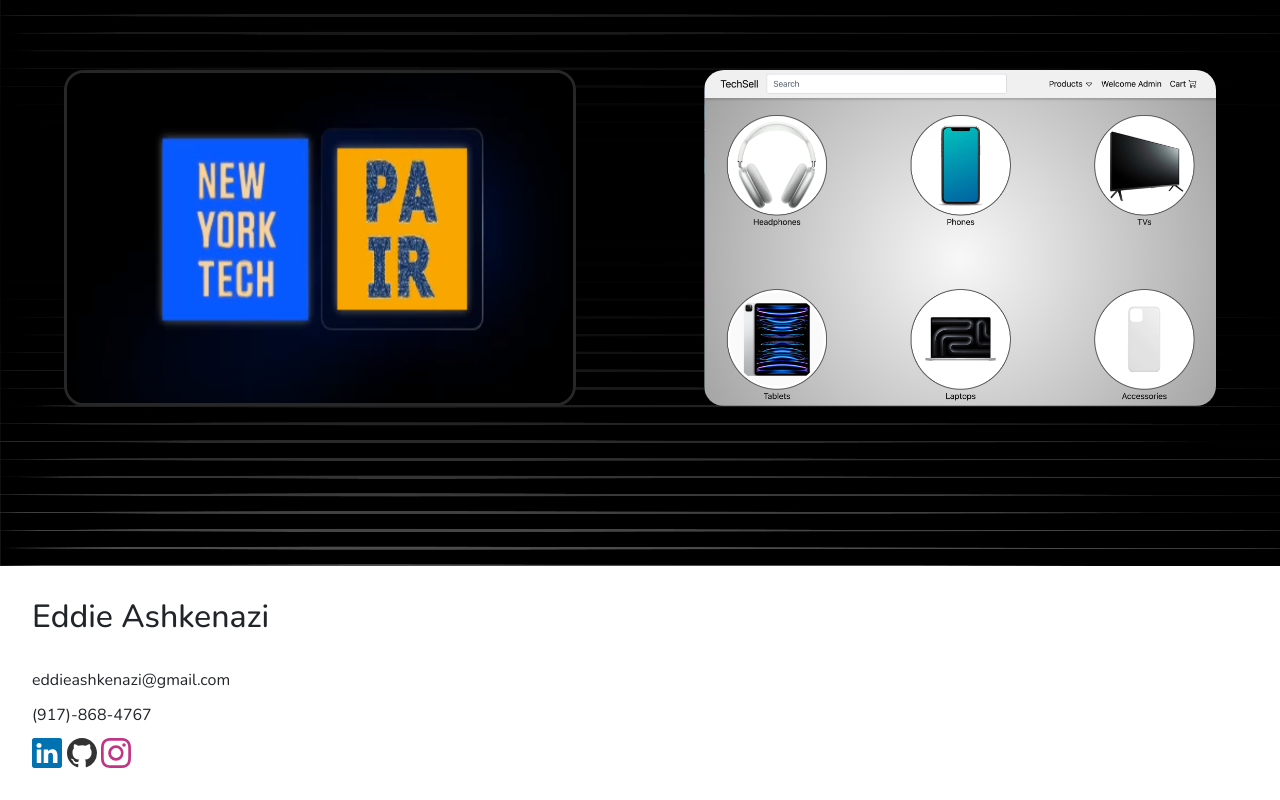
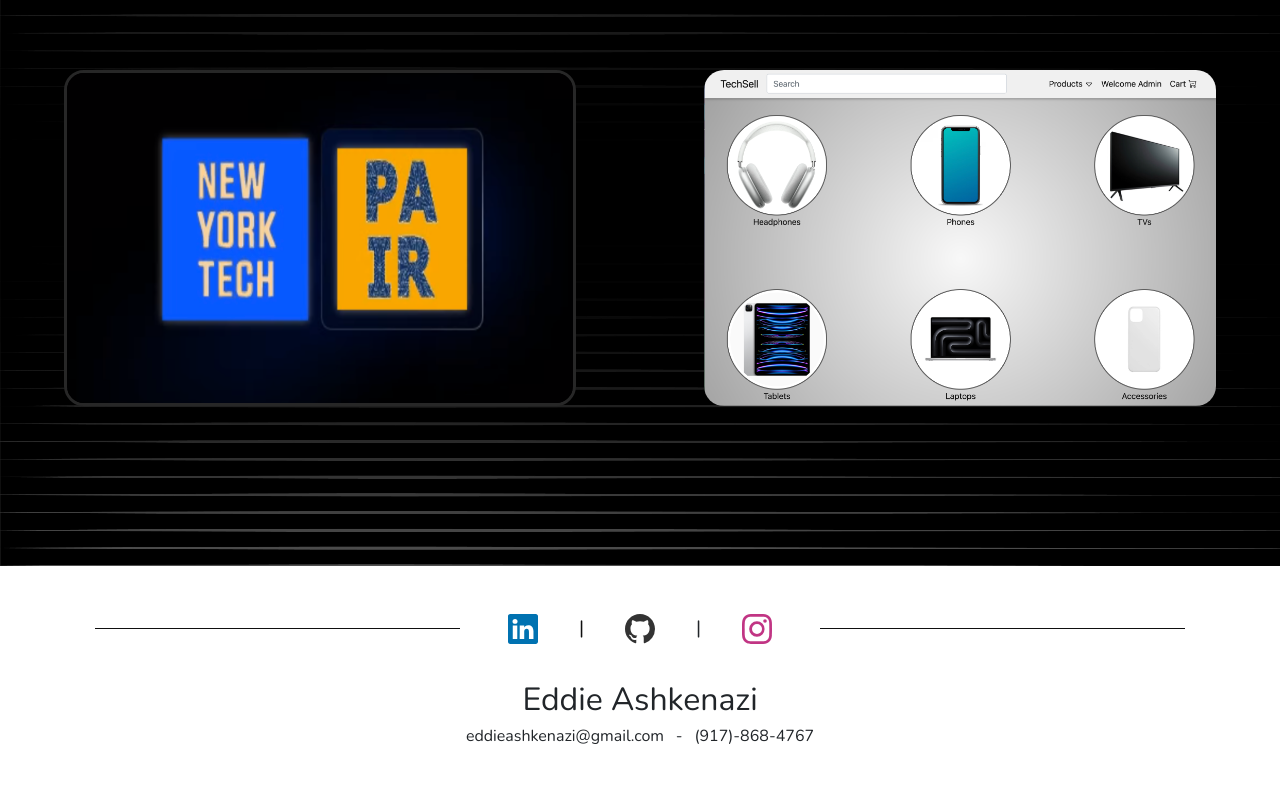
Before and after one commit to eddieash123/portfolio, an Angular app: page / in a window 1280 px wide. Shown: the part 2067-2867 px from the top of the page. Built offline with nearby package versions, Linux system fonts and the light colour scheme.

Commit message:
redesign footer

```diff
--- a/src/app/footer/footer.component.css
+++ b/src/app/footer/footer.component.css
@@ -5,47 +5,43 @@
     position: relative;
     z-index: 2;
     background-color: white;
-    justify-content: space-between;
-    bottom: 0;
     font-family:'Nunito', 'Comfortaa', sans-serif;
+    display: flex;
+    justify-content: center;
 }
 
-.about{
+.footer{
     display: flex;
-    width: 30%;
-    justify-content: space-between;
+    flex-direction: column;
+    align-items: center;
+    width: 360px;
 }
 
 .link{
     color: var(--dark-grey);
 }
 
+.line{
+    border-top: 1.5px solid var(--black);
+    position: relative;
+    top: 30px;
+    width: 30%;
+}
+
+.logo{
+    font-size: 32px;
+}
+
 .personal{
     display: flex;
-    flex-direction: column;
-    justify-content: space-between;
-    height: 100px;
+    justify-content: space-around;
+    width: 360px;
 }
 
 .personal-links{
     display: flex;
     justify-content: space-between;
-    width: 50%;
+    width: 360px;
+    margin: 1rem 0 2rem 0;
+    padding: 0 3rem 0 3rem;
 }
-
-@media (max-width: 1000px) {
-    .about{
-        width: 40%;
-    }
-}
-
-@media (max-width: 750px) {
-    body{
-        display: block;
-    }
-
-    .about{
-        width: 100%;
-        margin-top: 2rem;
-    }
-}
--- a/src/app/footer/footer.component.html
+++ b/src/app/footer/footer.component.html
@@ -7,26 +7,21 @@
     <title>Document</title>
 </head>
 <body>
-    <div class="logo">
-        <h2>Eddie Ashkenazi</h2> <br>
-    </div>
-    <div class="about">
-        <div class="personal">
-            <a>eddieashkenazi@gmail.com</a>
-            <a>(917)-868-4767</a>
+    <div class="line"></div>
+<div class="footer">
     <div class="personal-links">
         <!-- linked in link -->
         <a href="http://www.linkedin.com/in/edward-ashkenazi-5ab0b6229" target="_blank" class="link">
             <svg xmlns="http://www.w3.org/2000/svg" width="30" height="30" fill="#0072b1" class="bi bi-linkedin" viewBox="0 0 16 16">
                 <path d="M0 1.146C0 .513.526 0 1.175 0h13.65C15.474 0 16 .513 16 1.146v13.708c0 .633-.526 1.146-1.175 1.146H1.175C.526 16 0 15.487 0 14.854zm4.943 12.248V6.169H2.542v7.225zm-1.2-8.212c.837 0 1.358-.554 1.358-1.248-.015-.709-.52-1.248-1.342-1.248S2.4 3.226 2.4 3.934c0 .694.521 1.248 1.327 1.248zm4.908 8.212V9.359c0-.216.016-.432.08-.586.173-.431.568-.878 1.232-.878.869 0 1.216.662 1.216 1.634v3.865h2.401V9.25c0-2.22-1.184-3.252-2.764-3.252-1.274 0-1.845.7-2.165 1.193v.025h-.016l.016-.025V6.169h-2.4c.03.678 0 7.225 0 7.225z"/>
               </svg>
-                </a>
+        </a> <span style="font-size: larger; color: var(--black);">|</span>
         <!-- github link -->
         <a href="https://github.com/eddieash123">
             <svg xmlns="http://www.w3.org/2000/svg" width="30" height="30" fill="#333" class="bi bi-github" viewBox="0 0 16 16">
                 <path d="M8 0C3.58 0 0 3.58 0 8c0 3.54 2.29 6.53 5.47 7.59.4.07.55-.17.55-.38 0-.19-.01-.82-.01-1.49-2.01.37-2.53-.49-2.69-.94-.09-.23-.48-.94-.82-1.13-.28-.15-.68-.52-.01-.53.63-.01 1.08.58 1.23.82.72 1.21 1.87.87 2.33.66.07-.52.28-.87.51-1.07-1.78-.2-3.64-.89-3.64-3.95 0-.87.31-1.59.82-2.15-.08-.2-.36-1.02.08-2.12 0 0 .67-.21 2.2.82.64-.18 1.32-.27 2-.27s1.36.09 2 .27c1.53-1.04 2.2-.82 2.2-.82.44 1.1.16 1.92.08 2.12.51.56.82 1.27.82 2.15 0 3.07-1.87 3.75-3.65 3.95.29.25.54.73.54 1.48 0 1.07-.01 1.93-.01 2.2 0 .21.15.46.55.38A8.01 8.01 0 0 0 16 8c0-4.42-3.58-8-8-8"/>
               </svg>
-                </a>
+        </a> <span style="font-size: larger;">|</span>
         <!-- instagram link  -->
         <a href="">
             <svg xmlns="http://www.w3.org/2000/svg" width="30" height="30" fill="#c13584" class="bi bi-instagram" viewBox="0 0 16 16">
@@ -34,7 +29,18 @@
               </svg>
         </a>
     </div>
+    <div class="logo">
+        <p style="margin: 0">Eddie Ashkenazi</p>
+    </div>
+    <div class="personal">
+        <a>eddieashkenazi@gmail.com</a> -
+        <a>(917)-868-4767</a>
+    </div>
+    <div class="navigation">
+
+
     </div>
 </div>
+<div class="line"></div>
 </body>
 </html>
```
Lines whose indentation alone changed are shown as unchanged.
